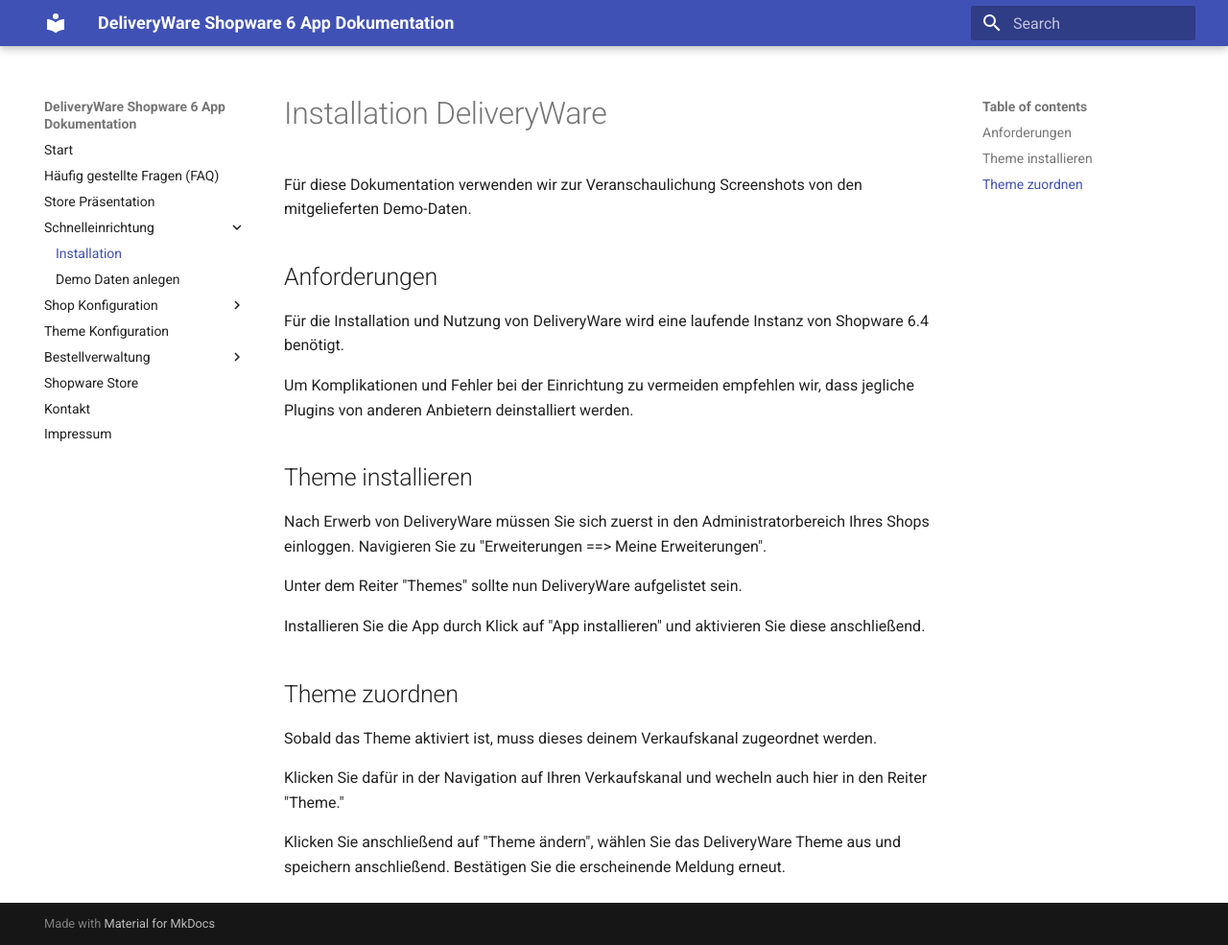
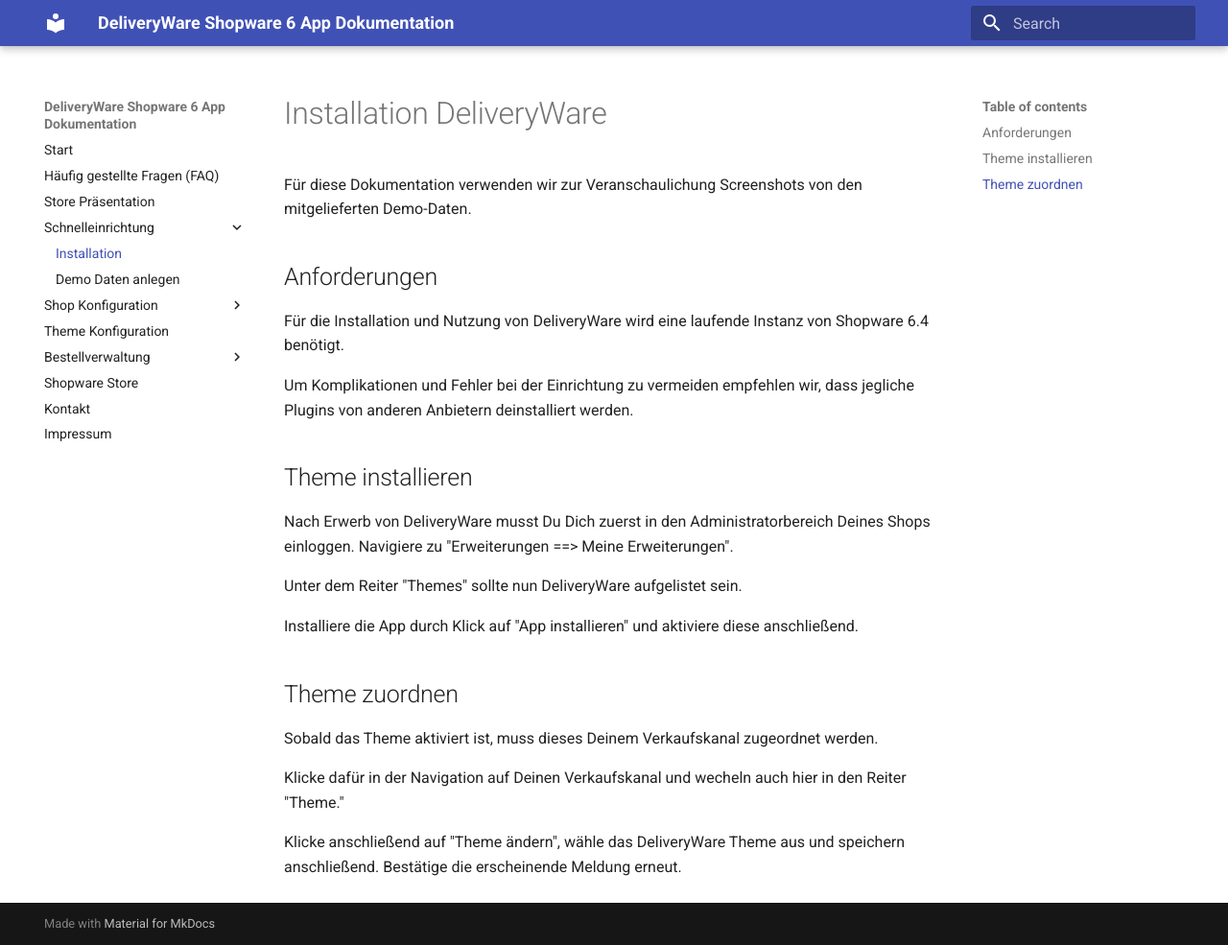
Before and after one commit to moorl/AppflixDocs, an MkDocs documentation site: the page built from docs-source/installation/index.md, in a window 1280 px wide and 985 px high. Shown: the whole window at 96% size. Built offline with MkDocs 1.6.1 and Material for MkDocs 9.7.7, drawn with Linux system fonts in a browser that asks for light colours; nearby versions of some CDN libraries; library files that are not in the unit come from our copies; comment, search, counter and statistics services are not loaded.

Commit message:
du->Du,dein->Dein,dich->Dich, Sie entfernt/umgeschrieben

```diff
--- a/docs-source/installation/index.md
+++ b/docs-source/installation/index.md
@@ -13,18 +13,20 @@ Um Komplikationen und Fehler bei der Einrichtung zu vermeiden empfehlen wir, das
 
 ## Theme installieren
 
-Nach Erwerb von DeliveryWare müssen Sie sich zuerst in den Administratorbereich Ihres Shops einloggen.
-Navigieren Sie zu "Erweiterungen ==> Meine Erweiterungen".
+Nach Erwerb von DeliveryWare musst Du Dich zuerst in den Administratorbereich
+Deines Shops einloggen.
+Navigiere zu "Erweiterungen ==> Meine Erweiterungen".
 
 Unter dem Reiter "Themes" sollte nun DeliveryWare aufgelistet sein.
 
-Installieren Sie die App durch Klick auf "App installieren" und aktivieren Sie diese anschließend.
+Installiere die App durch Klick auf "App installieren" und aktiviere diese anschließend.
 
 ## Theme zuordnen
 
-Sobald das Theme aktiviert ist, muss dieses deinem Verkaufskanal zugeordnet werden.
+Sobald das Theme aktiviert ist, muss dieses Deinem Verkaufskanal zugeordnet werden.
 
-Klicken Sie dafür in der Navigation auf Ihren Verkaufskanal und wecheln auch hier in den Reiter "Theme."
+Klicke dafür in der Navigation auf Deinen Verkaufskanal und wecheln auch hier in den Reiter "Theme."
 
-Klicken Sie anschließend auf "Theme ändern", wählen Sie das DeliveryWare Theme aus und speichern anschließend.
-Bestätigen Sie die erscheinende Meldung erneut.
+Klicke anschließend auf "Theme ändern", wähle das DeliveryWare Theme aus und
+speichern anschließend.
+Bestätige die erscheinende Meldung erneut.
```
